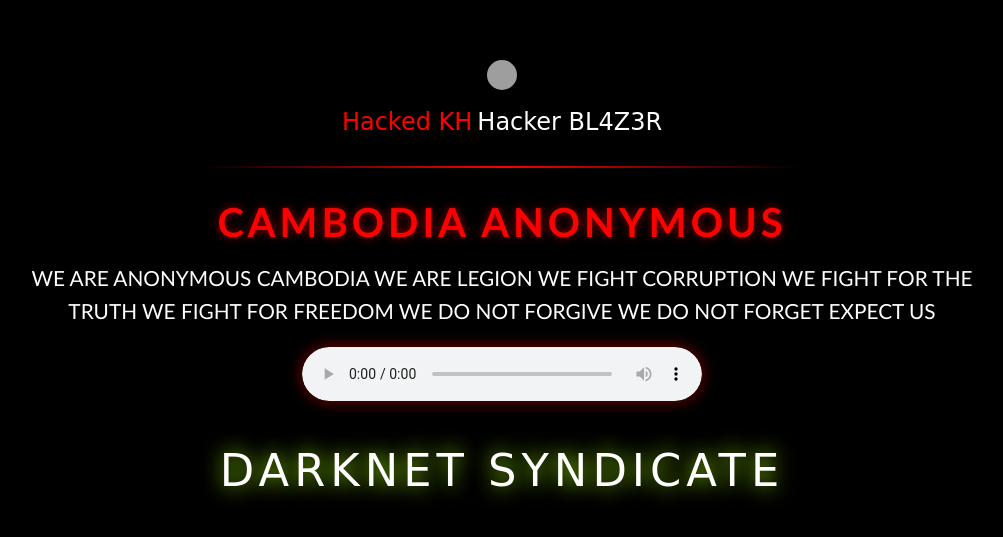
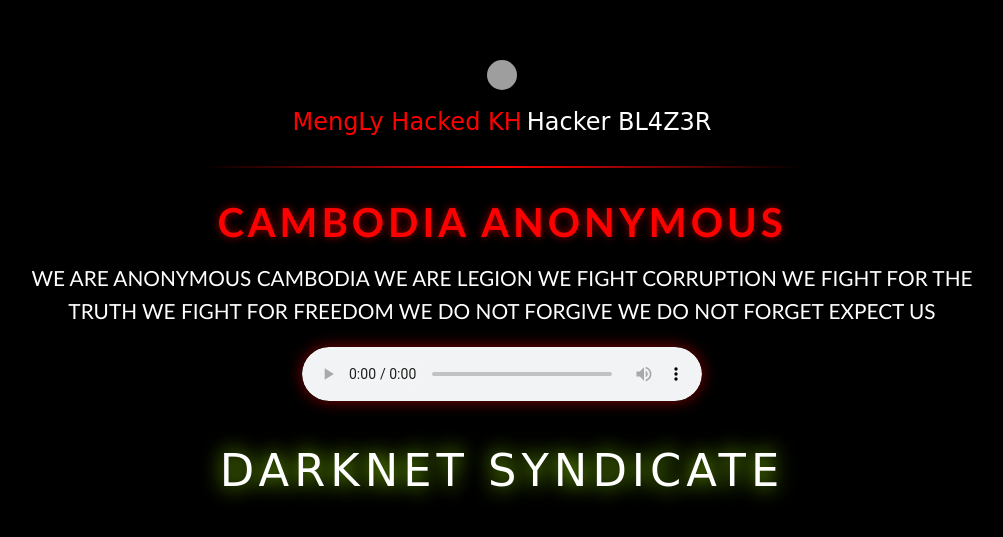
Before and after one commit to 2013MenglyWww/.com, a plain HTML site: page index.html in a window 1280 px wide. Shown: the part 109-646 px from the top of the page, without its empty margins (138-1141 px from the left). Drawn offline with Linux system fonts and the light colour scheme; grey boxes are pictures that could not be loaded; a web font is replaced by a local one.

Commit message:
Add files via upload

```diff
--- a/index.html
+++ b/index.html
@@ -183,7 +183,7 @@
         <img src="https://i.imgur.com/igJGp1d.jpeg" alt="Logo" class="logo">
 
         <div class="hacker-signature">
-            <span class="hacked-by">Hacked KH</span>
+            <span class="hacked-by">MengLy Hacked KH</span>
             <span class="hacker-name">Hacker BL4Z3R</span>
         </div>
 
```
